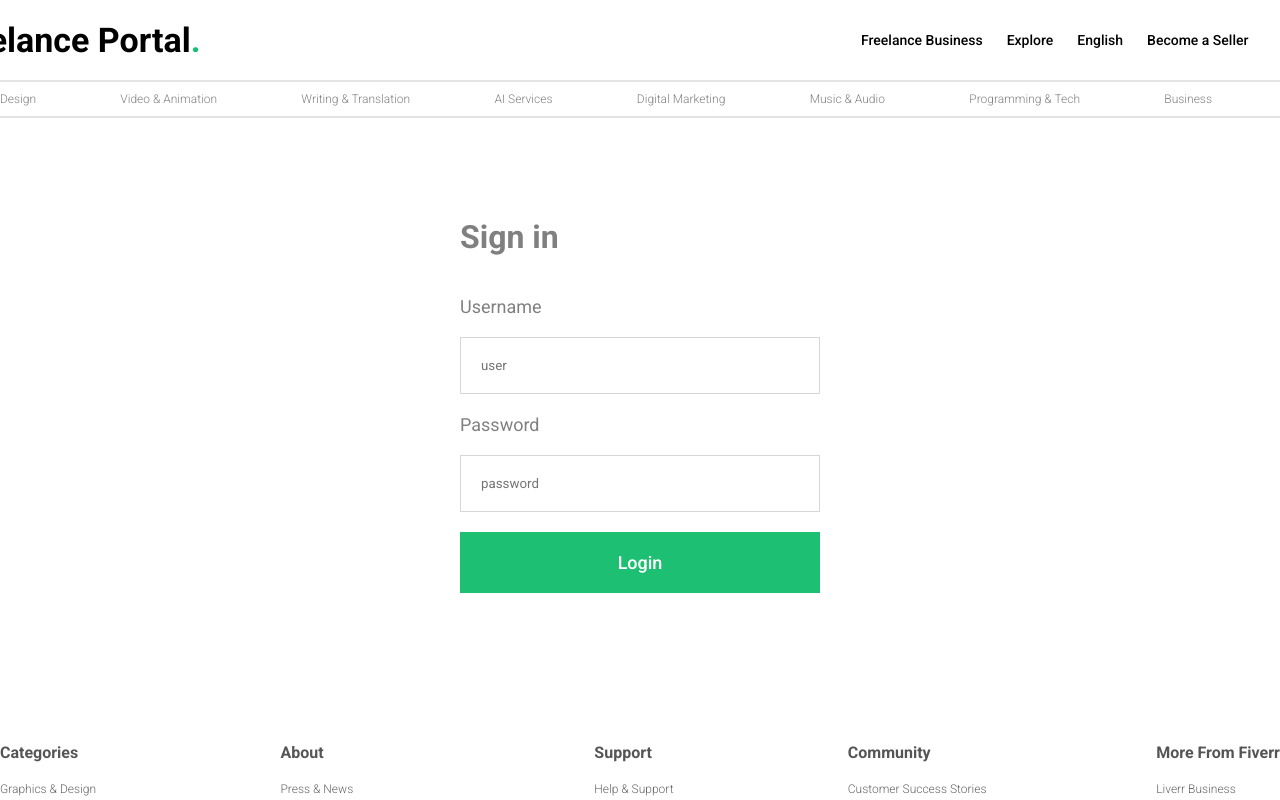
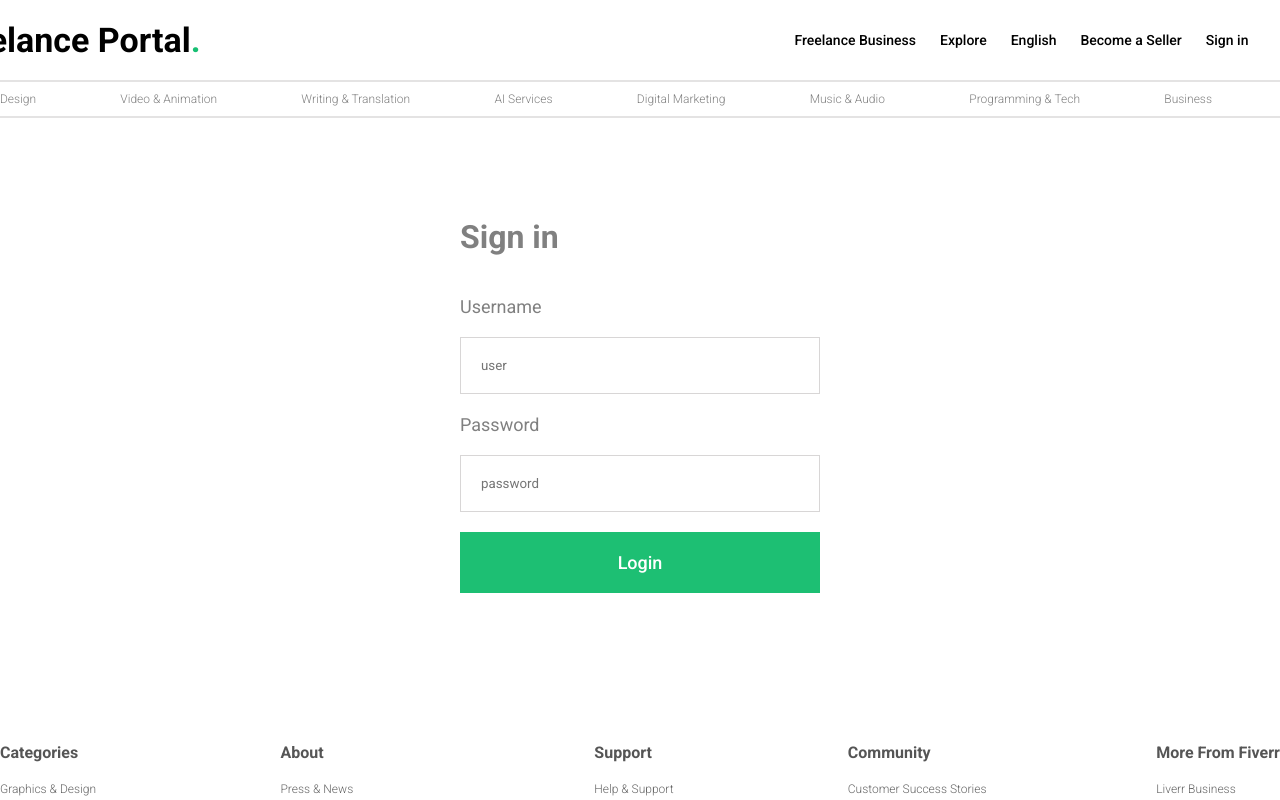
Before and after one commit to mysandesh/freelance-portal, a React (Vite) app in the folder client/: page /login in a window 1280 px wide. Shown: the top 800 px of the page. Built offline with nearby package versions, Linux system fonts and the light colour scheme.

Commit message:
Sign in options fixed on navbar

```diff
--- a/client/src/components/navbar/Navbar.jsx
+++ b/client/src/components/navbar/Navbar.jsx
@@ -50,8 +50,8 @@ const Navbar = () => {
           <span>English</span>
 
           {!currentUser?.isSeller && <span>Become a Seller</span>}
-          {!currentUser && <button>Join</button>}
-          {currentUser && (
+
+          {currentUser ? (
             <div className="user" onClick={() => setOpen(!open)}>
               <img src={currentUser.img || "/img/accessibility.png"} alt="" />
               <span>{currentUser?.username}</span>
@@ -79,6 +79,15 @@ const Navbar = () => {
                 </div>
               )}
             </div>
+          ) : (
+            <>
+              <Link to="/login" className="link">
+                Sign in
+              </Link>
+              <Link className="link" to="/register">
+                <button>Join</button>
+              </Link>
+            </>
           )}
         </div>
       </div>
```
